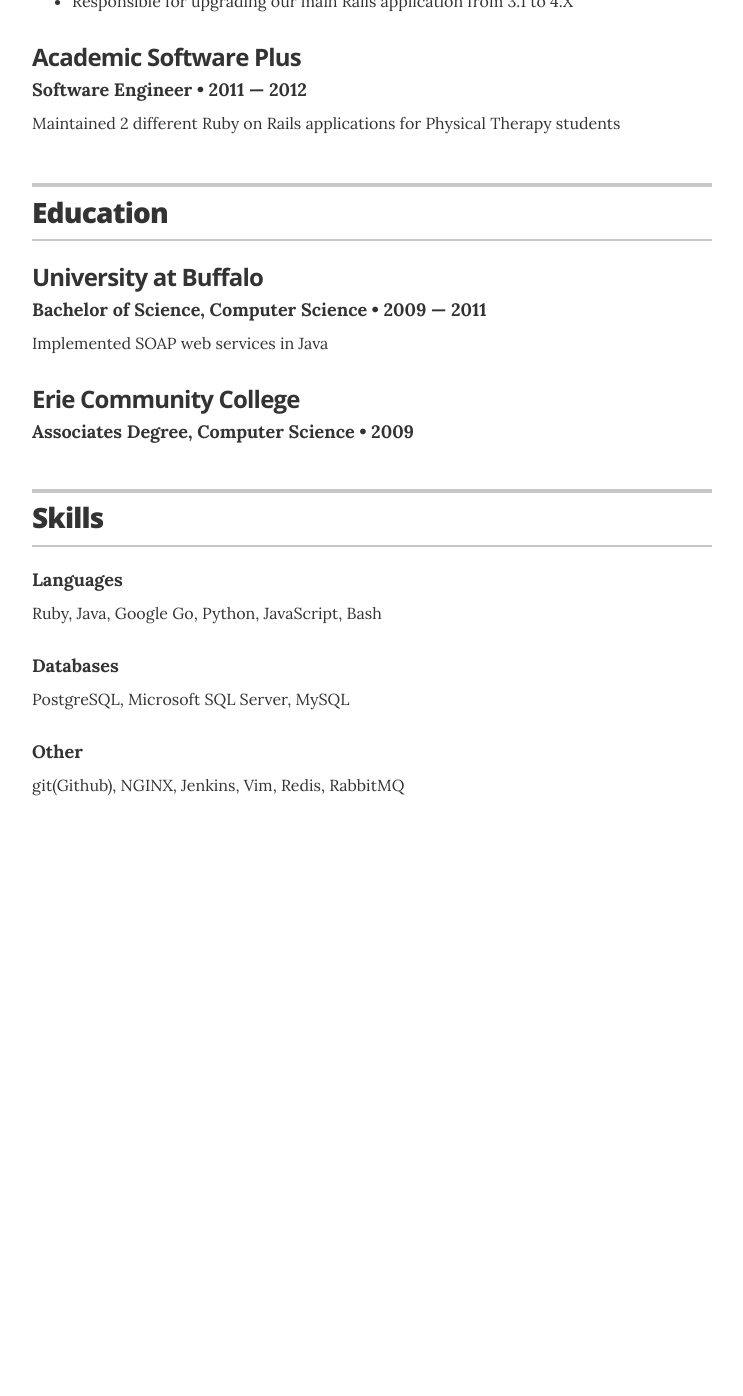
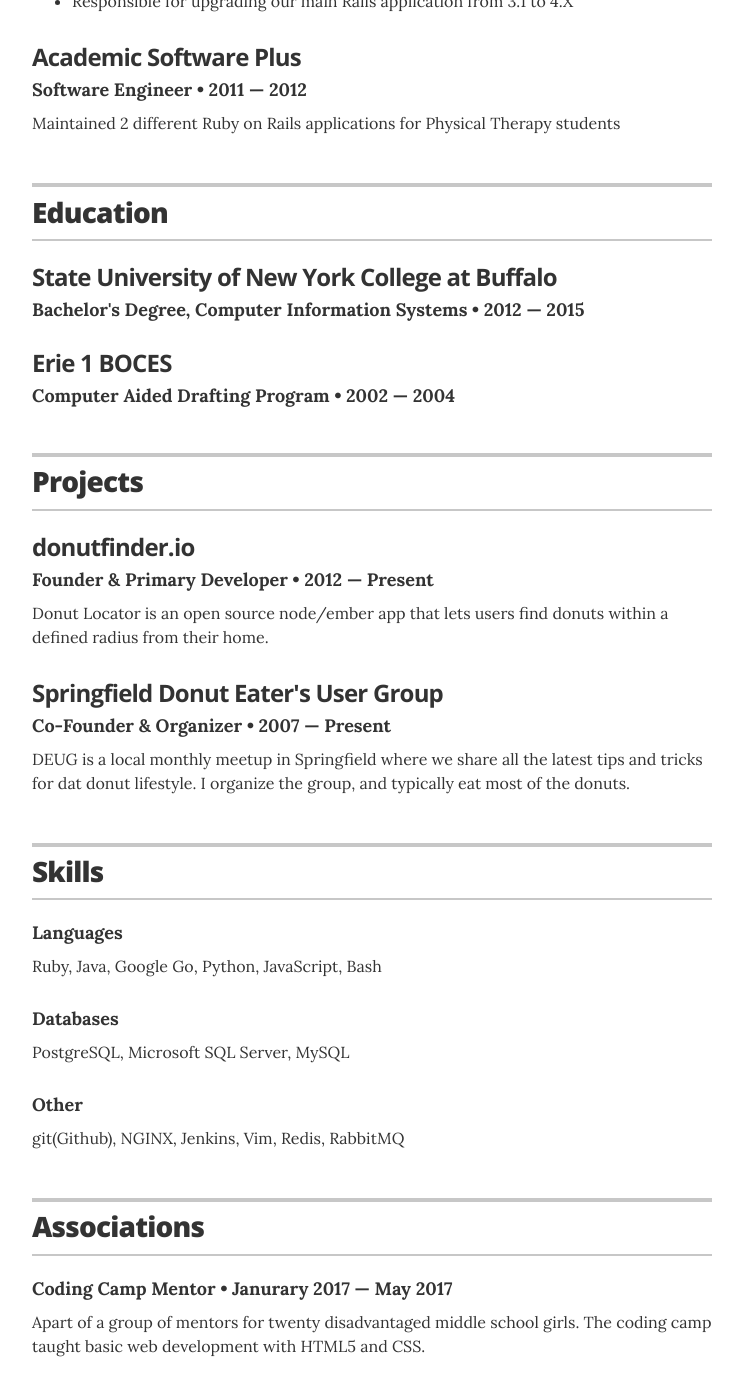
Before and after one commit to KLynnM315/klynnm315.github.io, a Jekyll site: the page built from index.html, in a window 1280 px wide and 1400 px high, scrolled down 1181 px. Shown: the top 1396 px of the window, without its empty margins (268-1011 px from the left). Built offline with Jekyll 4.4.1, drawn with Linux system fonts in a browser that asks for light colours; before the commit the page ends 2026 px from its top, so only the background shows below that.

Commit message:
updated education and associations information

```diff
--- a/_config.yml
+++ b/_config.yml
@@ -27,11 +27,11 @@
 # comment out to hide
 resume_section_experience:      true
 resume_section_education:       true
-resume_section_projects:        false
+resume_section_projects:        true
 resume_section_skills:          true
 resume_section_recognition:     false
 resume_section_links:           false
-resume_section_associations:    false
+resume_section_associations:    true
 
 # Resume social links
 # uncomment the options you wish to display, and add your own URL
--- a/_data/associations.yml
+++ b/_data/associations.yml
@@ -1,11 +1,5 @@
 # Associations
-- organization: Beer for the World
-  role: Volunteer
-  year: 2008 &mdash; Present
-  summary: Organized fund drives and participated in fundraising events for the benefit of families in third world countries without proper access to malt beverages.
-
-
-- organization: Springfield Nuclear Workers Labor Union
-  role: Member in Good Standin
-  year: 1994 &mdash; Present
-  summary: Founding member of the local nuclear workers labor union.
+- organization: Girl's Coding Camp (WNY STEM and Girl Scouts)
+  role: Coding Camp Mentor
+  year: Janurary 2017 &mdash; May 2017
+  summary: Apart of a group of mentors for twenty disadvantaged middle school girls.  The coding camp taught basic web development with HTML5 and CSS.
--- a/_data/education.yml
+++ b/_data/education.yml
@@ -1,8 +1,7 @@
 # Degree
-- degree: Bachelor of Science, Computer Science
-  uni: University at Buffalo
-  year: 2009 &mdash; 2011
-  summary: Implemented SOAP web services in Java
-- degree: Associates Degree, Computer Science
-  uni: Erie Community College
-  year: 2009
+- degree: Bachelor's Degree, Computer Information Systems
+  uni: State University of New York College at Buffalo
+  year: 2012 &mdash; 2015
+- degree: Computer Aided Drafting Program
+  uni: Erie 1 BOCES
+  year: 2002 &mdash; 2004
```
